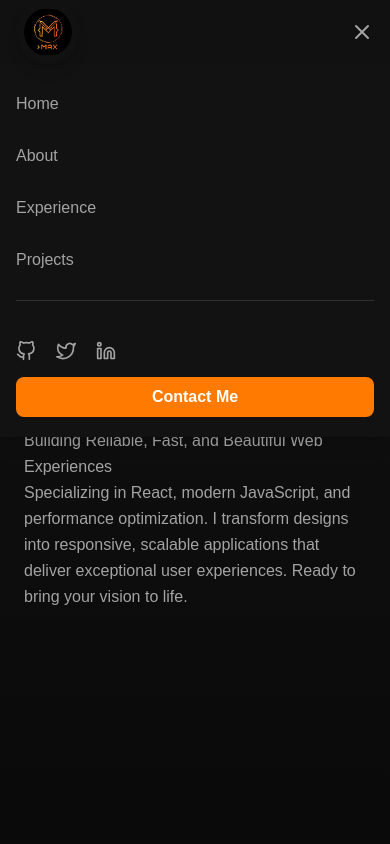
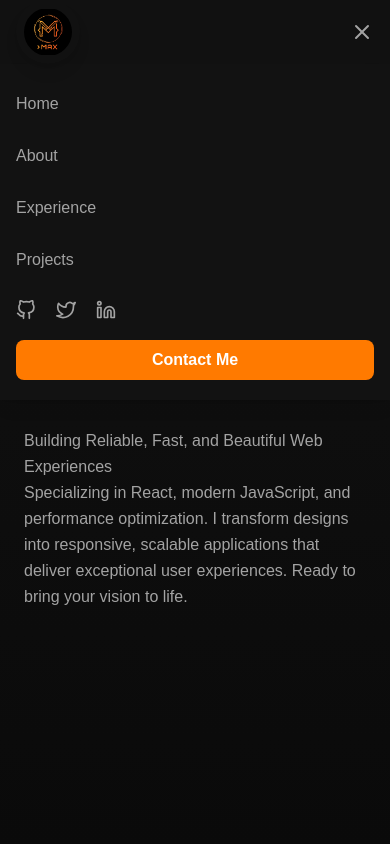
Before and after one commit to Max-Mendes91/portfolio-react, a React (Vite) app: page / in a window 390 px wide. Both pictures are taken after a click on the button 362 px from the left and 32 px from the top of the page. Shown: the top 844 px of the page. Built offline with nearby package versions, Linux system fonts and the light colour scheme.

Commit message:
Update social media links in Header and Footer components: Replace icon mapping with direct links for GitHub, Twitter, and LinkedIn, enhancing accessibility and user navigation. Ensure links open in new tabs for improved user experience.

```diff
--- a/src/components/Footer.jsx
+++ b/src/components/Footer.jsx
@@ -76,15 +76,30 @@ const Footer = () => {
                     <div>
                         <h3 className="text-white font-semibold mb-4">Follow Me</h3>
                         <div className="flex gap-4">
-                            {[FiGithub, FiTwitter, FiLinkedin].map((Icon, idx) => (
-                                <a
-                                    key={idx}
-                                    href="#"
-                                    className="w-10 h-10 rounded-full bg-gray-900 flex items-center justify-center text-gray-300 hover:bg-orange-500 hover:text-white transition-all duration-300"
-                                >
-                                    <Icon className="w-5 h-5" />
-                                </a>
-                            ))}
+                            <a
+                                href="https://github.com/Max-Mendes91"
+                                target="_blank"
+                                rel="noopener noreferrer"
+                                className="w-10 h-10 rounded-full bg-gray-900 flex items-center justify-center text-gray-300 hover:bg-orange-500 hover:text-white transition-all duration-300"
+                            >
+                                <FiGithub className="w-5 h-5" />
+                            </a>
+                            <a
+                                href="https://x.com/maxmendes91"
+                                target="_blank"
+                                rel="noopener noreferrer"
+                                className="w-10 h-10 rounded-full bg-gray-900 flex items-center justify-center text-gray-300 hover:bg-orange-500 hover:text-white transition-all duration-300"
+                            >
+                                <FiTwitter className="w-5 h-5" />
+                            </a>
+                            <a
+                                href="https://www.linkedin.com/in/max-mendes-776ab5212/"
+                                target="_blank"
+                                rel="noopener noreferrer"
+                                className="w-10 h-10 rounded-full bg-gray-900 flex items-center justify-center text-gray-300 hover:bg-orange-500 hover:text-white transition-all duration-300"
+                            >
+                                <FiLinkedin className="w-5 h-5" />
+                            </a>
                         </div>
                         <p className="text-primaryLight text-xs mt-4">
                             Open to freelance opportunities
--- a/src/components/header.jsx
+++ b/src/components/header.jsx
@@ -11,15 +11,13 @@ const Header = ({ openContactForm }) => {
 
     const toggleMenu = () => setIsOpen(!isOpen);
 
-    // Track window width safely
     useEffect(() => {
         const handleResize = () => setIsDesktop(window.innerWidth >= 1024);
-        handleResize(); // initialize
+        handleResize();
         window.addEventListener('resize', handleResize);
         return () => window.removeEventListener('resize', handleResize);
     }, []);
 
-    // Track scroll only for desktop
     useEffect(() => {
         if (!isDesktop) {
             setIsVisible(true);
@@ -107,14 +105,20 @@ const Header = ({ openContactForm }) => {
 
                 {/* Social + Hire Me Desktop */}
                 <div className="md:flex hidden items-center space-x-4">
-                    {[FiGithub, FiTwitter, FiLinkedin].map((Icon, i) => (
+                    {[
+                        { Icon: FiGithub, url: "https://github.com/Max-Mendes91" },
+                        { Icon: FiTwitter, url: "https://x.com/maxmendes91" },
+                        { Icon: FiLinkedin, url: "https://www.linkedin.com/in/max-mendes-776ab5212/" },
+                    ].map(({ Icon, url }, i) => (
                         <motion.a
                             key={i}
                             initial={{ opacity: 0, scale: 0 }}
                             animate={{ opacity: 1, scale: 1 }}
                             transition={{ delay: 1.3, duration: 0.8 }}
                             className="text-textMuted hover:text-primary transition-colors duration-300"
-                            href="#"
+                            href={url}
+                            target="_blank"
+                            rel="noopener noreferrer"
                         >
                             <Icon className="w-5 h-5" />
                         </motion.a>
@@ -143,7 +147,6 @@ const Header = ({ openContactForm }) => {
             </div>
 
             {/* Mobile Menu */}
-            {/* Mobile Menu */}
             <motion.div
                 initial={{ opacity: 0, height: 0 }}
                 animate={{ opacity: isOpen ? 1 : 0, height: isOpen ? 'auto' : 0 }}
@@ -167,10 +170,19 @@ const Header = ({ openContactForm }) => {
                     ))}
                 </nav>
 
-                <div className="pt-10 border-t border-textMuted/20">
                 <div className="flex space-x-5">
-                        {[FiGithub, FiTwitter, FiLinkedin].map((Icon, i) => (
-                            <a key={i} href="#" className="text-textMuted hover:text-primary transition-colors duration-300">
+                    {[
+                        { Icon: FiGithub, url: "https://github.com/Max-Mendes91" },
+                        { Icon: FiTwitter, url: "https://x.com/maxmendes91" },
+                        { Icon: FiLinkedin, url: "https://www.linkedin.com/in/max-mendes-776ab5212/" },
+                    ].map(({ Icon, url }, i) => (
+                        <a
+                            key={i}
+                            href={url}
+                            target="_blank"
+                            rel="noopener noreferrer"
+                            className="text-textMuted hover:text-primary transition-colors duration-300"
+                        >
                             <Icon className="h-5 w-5" />
                         </a>
                     ))}
@@ -186,7 +198,6 @@ const Header = ({ openContactForm }) => {
                 >
                     Contact Me
                 </button>
-                </div>
             </motion.div>
         </motion.header>
     );
```
Lines whose indentation alone changed are shown as unchanged.
